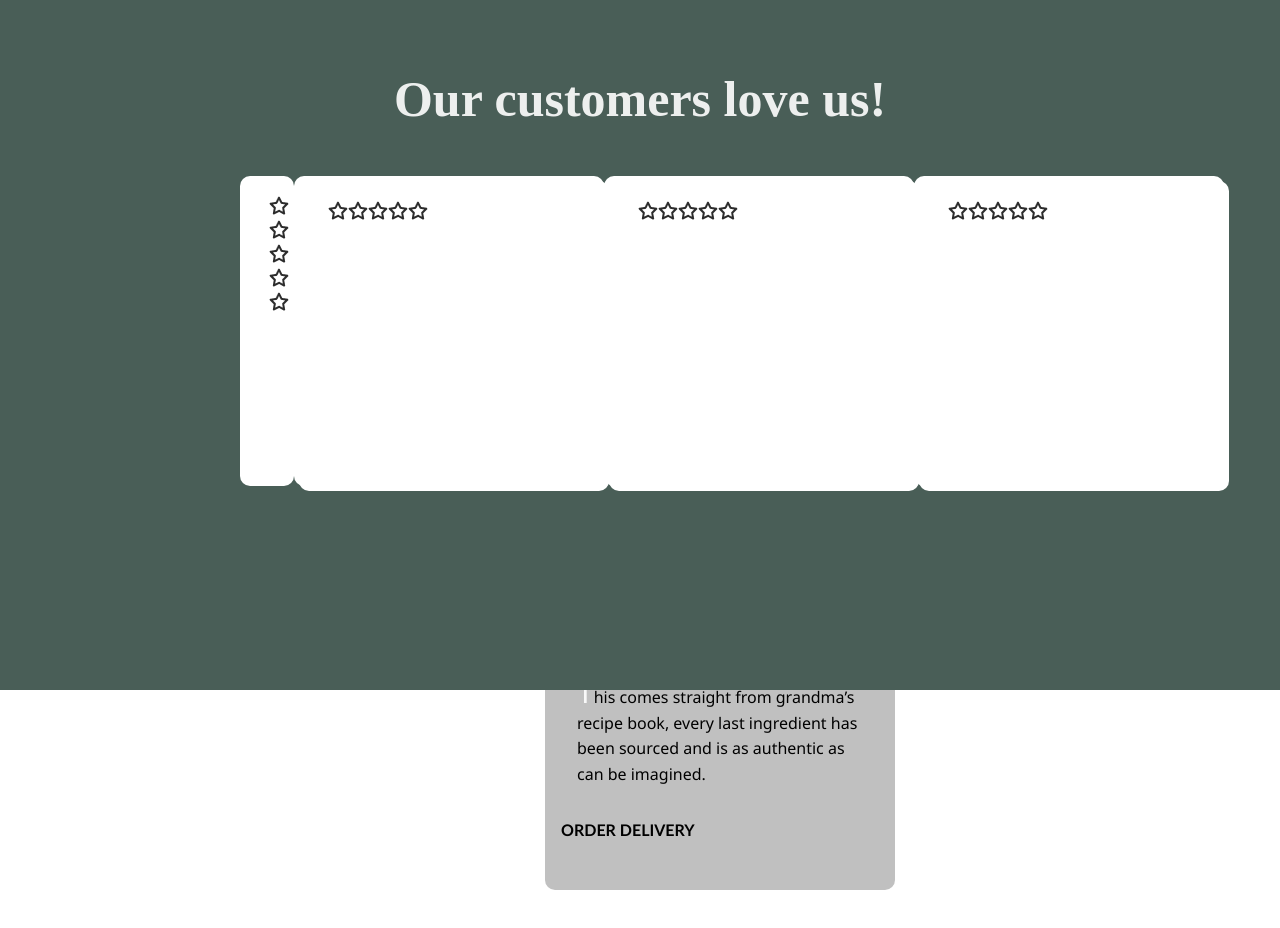
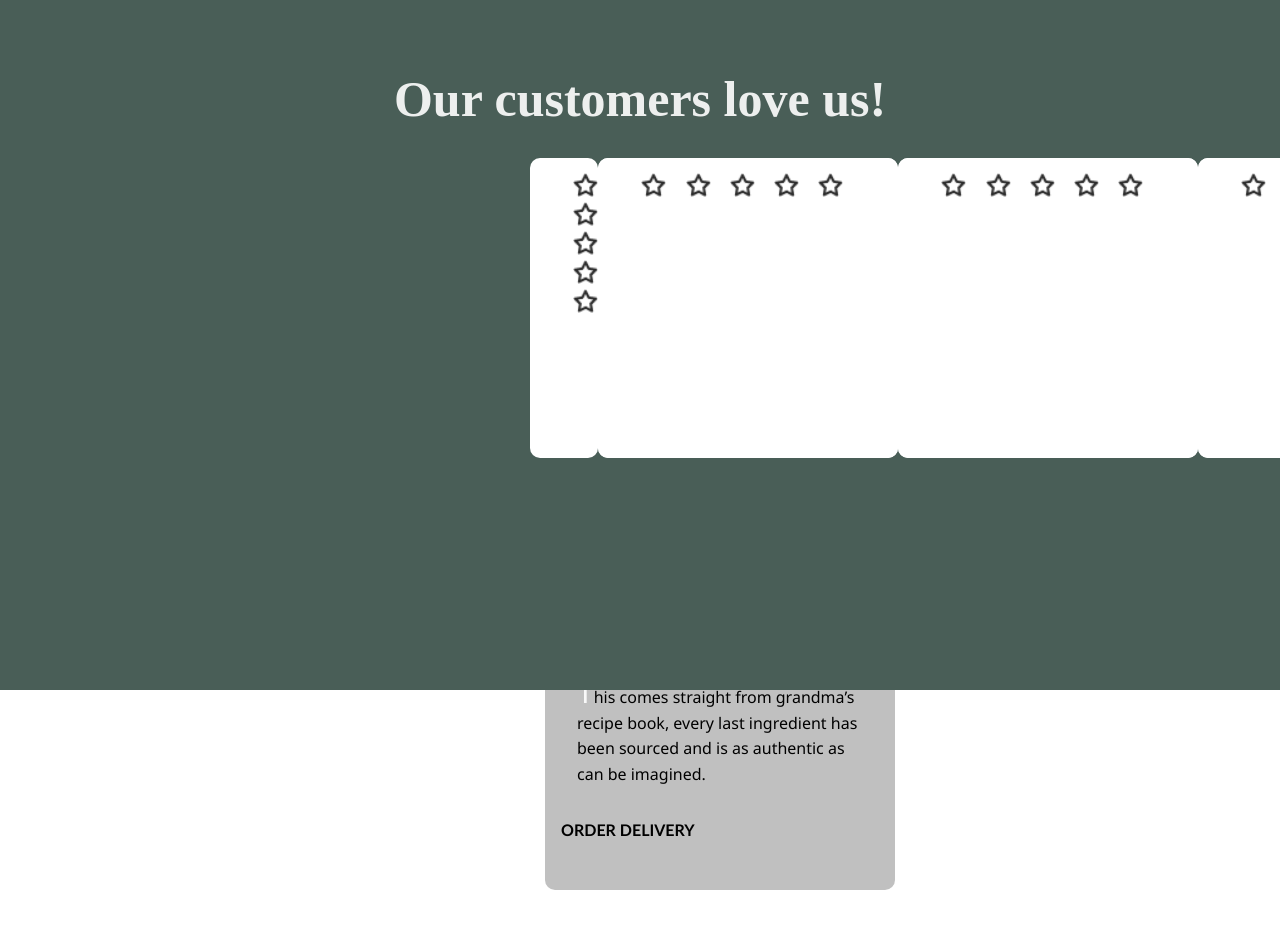
Before and after one commit to gabrieljcoutinho/PROJETO_Little-Lemon, a React (Create React App) app: page / in a window 1280 px wide. Shown: the part 1500-2428 px from the top of the page. Built offline with nearby package versions, Linux system fonts and the light colour scheme.

Commit message:
comentarios

```diff
--- a/src/css/comentarios.css
+++ b/src/css/comentarios.css
@@ -17,6 +17,8 @@
     padding-right: 15rem;
     justify-content: space-around;
     padding-top: 3rem;
+    padding: 530px;
+    transform: translate(0px, -500px);
 }
 
 .comentarios {
@@ -24,10 +26,15 @@
     width: 300px;
     height: 300px;
     border-radius: 10px;
-    padding: 5px;
 }
 
 .listaEstrelas {
     padding-top: 15px;
     padding-left: 1.5rem;
 }
+
+.imgEstrela {
+    width: 25px;
+    padding-left: 1.2rem;
+
+}
```
